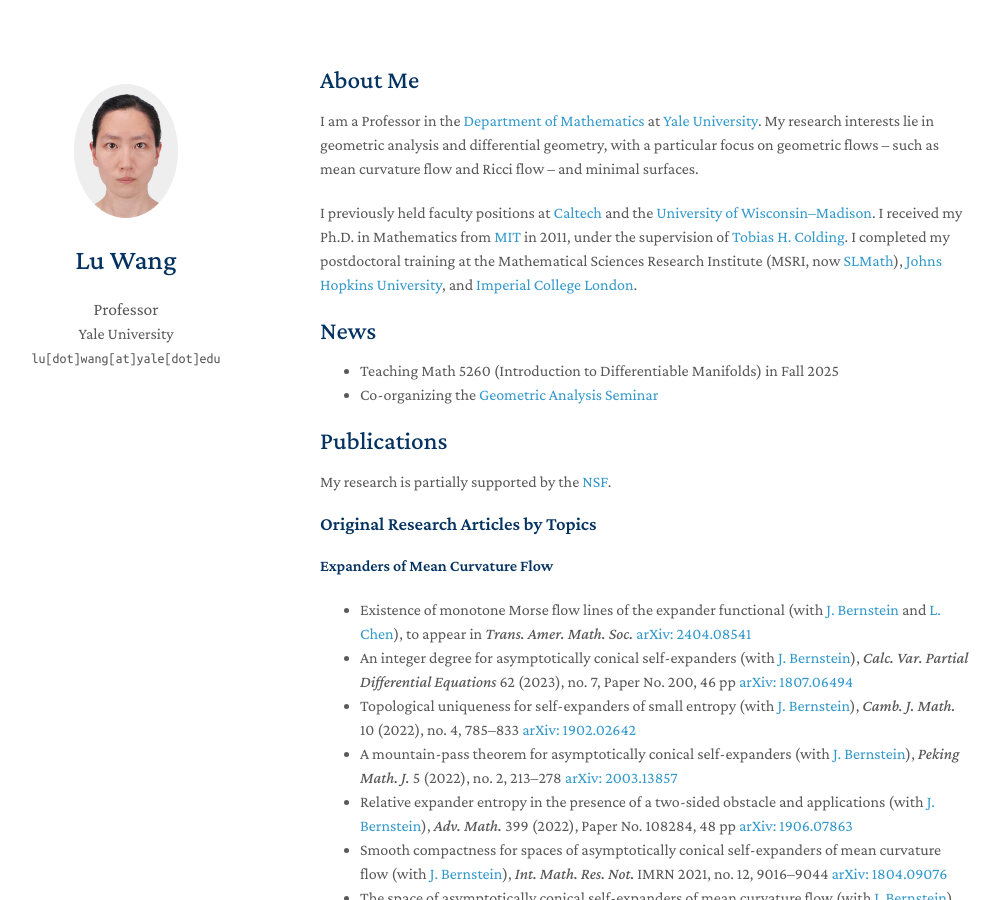
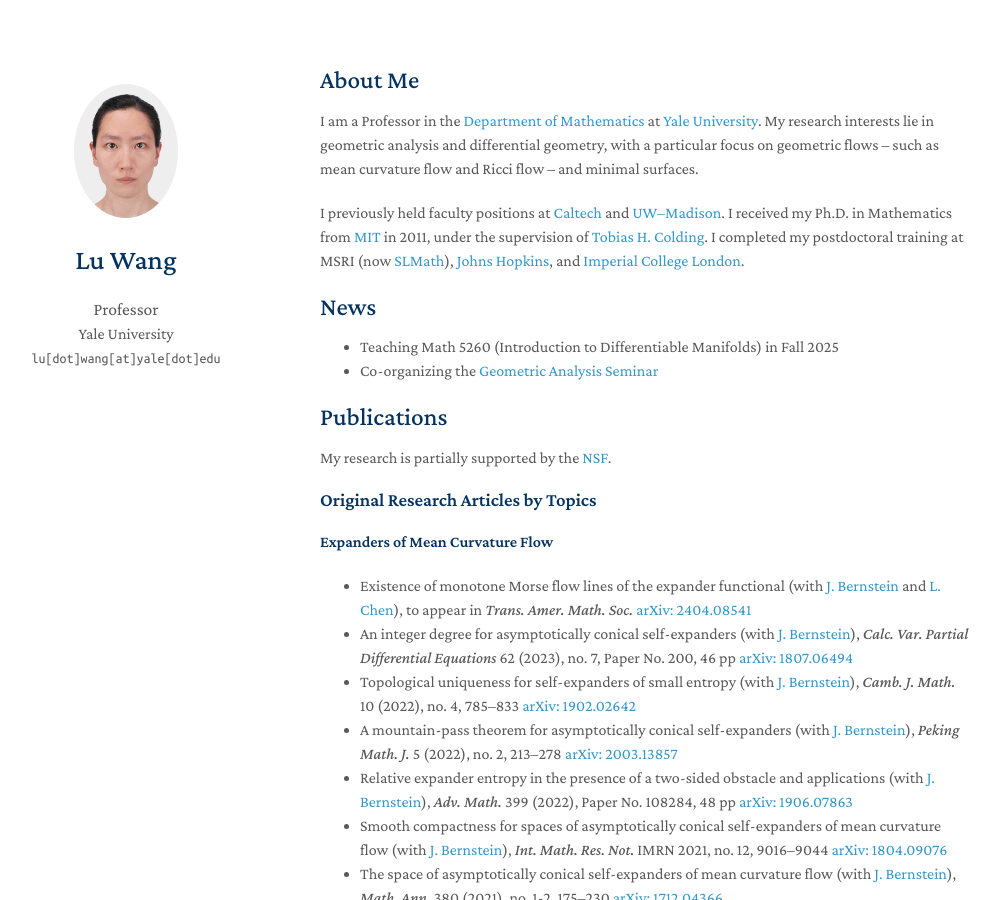
Before and after one commit to drwanglu/drwanglu.github.io, a Jekyll site: the page built from index.md, in a window 1280 px wide and 900 px high. Shown: the whole window, without its empty margins (150-1149 px from the left). Built offline with Jekyll 4.4.1, drawn with Linux system fonts in a browser that asks for light colours; a style sheet for code colours, icons or effects is not loaded; our own code applies the rules of GitHub Pages for plain Markdown files.

Commit message:
Update index.md

```diff
--- a/index.md
+++ b/index.md
@@ -7,9 +7,9 @@ layout: homepage
 I am a Professor in the [Department of Mathematics](https://math.yale.edu) at [Yale University](https://yale.edu).
 My research interests lie in geometric analysis and differential geometry, with a particular focus on geometric flows -- such as mean curvature flow and Ricci flow -- and minimal surfaces.
 
-I previously held faculty positions at [Caltech](https://pma.divisions.caltech.edu/research-and-academics/mathematics) and the [University of Wisconsin--Madison](https://math.wisc.edu).
+I previously held faculty positions at [Caltech](https://pma.divisions.caltech.edu/research-and-academics/mathematics) and [UW--Madison](https://math.wisc.edu).
 I received my Ph.D. in Mathematics from [MIT](https://math.mit.edu) in 2011, under the supervision of [Tobias H. Colding](https://math.mit.edu/directory/profile.html?pid=50).
-I completed my postdoctoral training at the Mathematical Sciences Research Institute (MSRI, now [SLMath](https://www.slmath.org)), [Johns Hopkins University](https://mathematics.jhu.edu), and [Imperial College London](https://www.imperial.ac.uk/mathematics/).
+I completed my postdoctoral training at MSRI (now [SLMath](https://www.slmath.org)), [Johns Hopkins](https://mathematics.jhu.edu), and [Imperial College London](https://www.imperial.ac.uk/mathematics/).
 
 ## News
 
```
